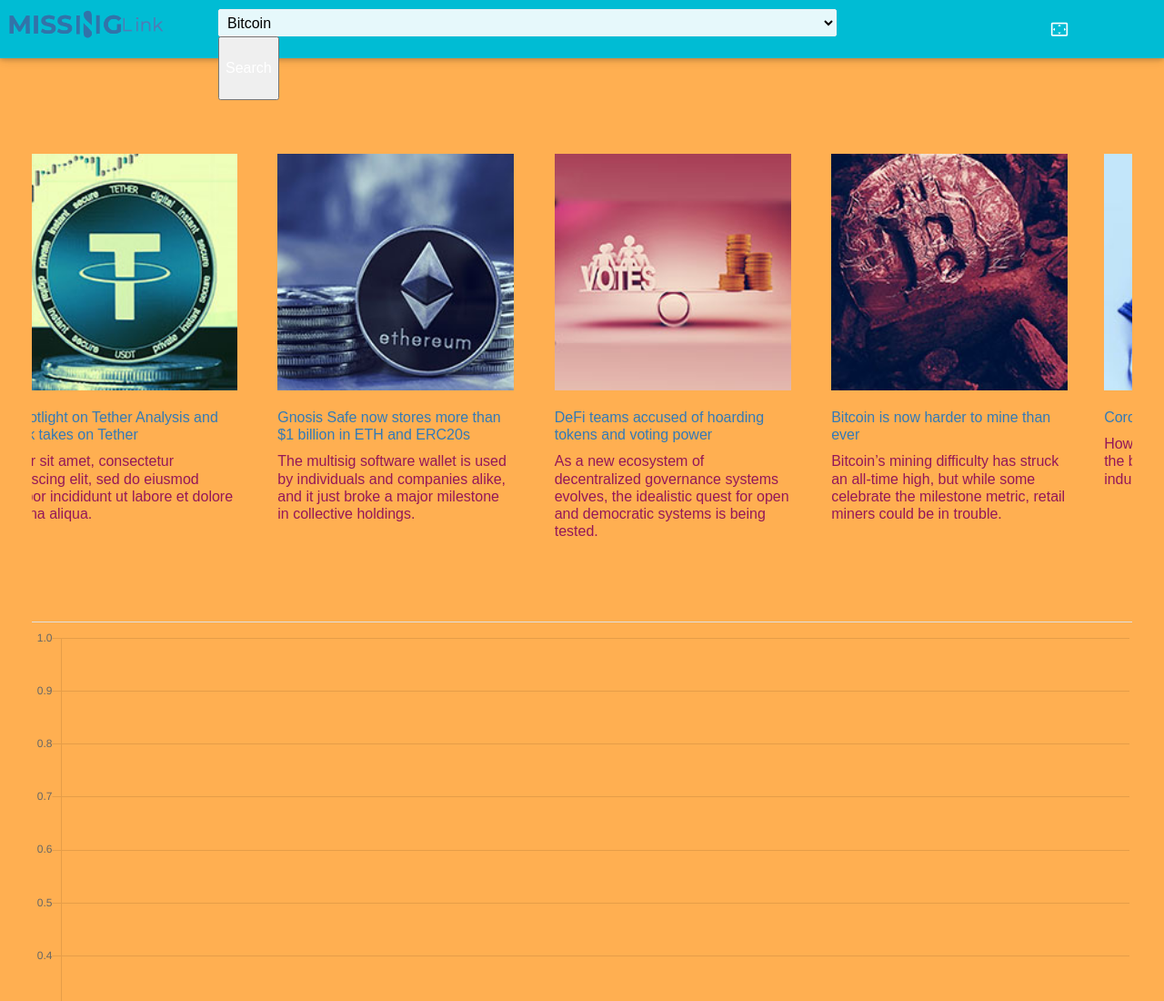
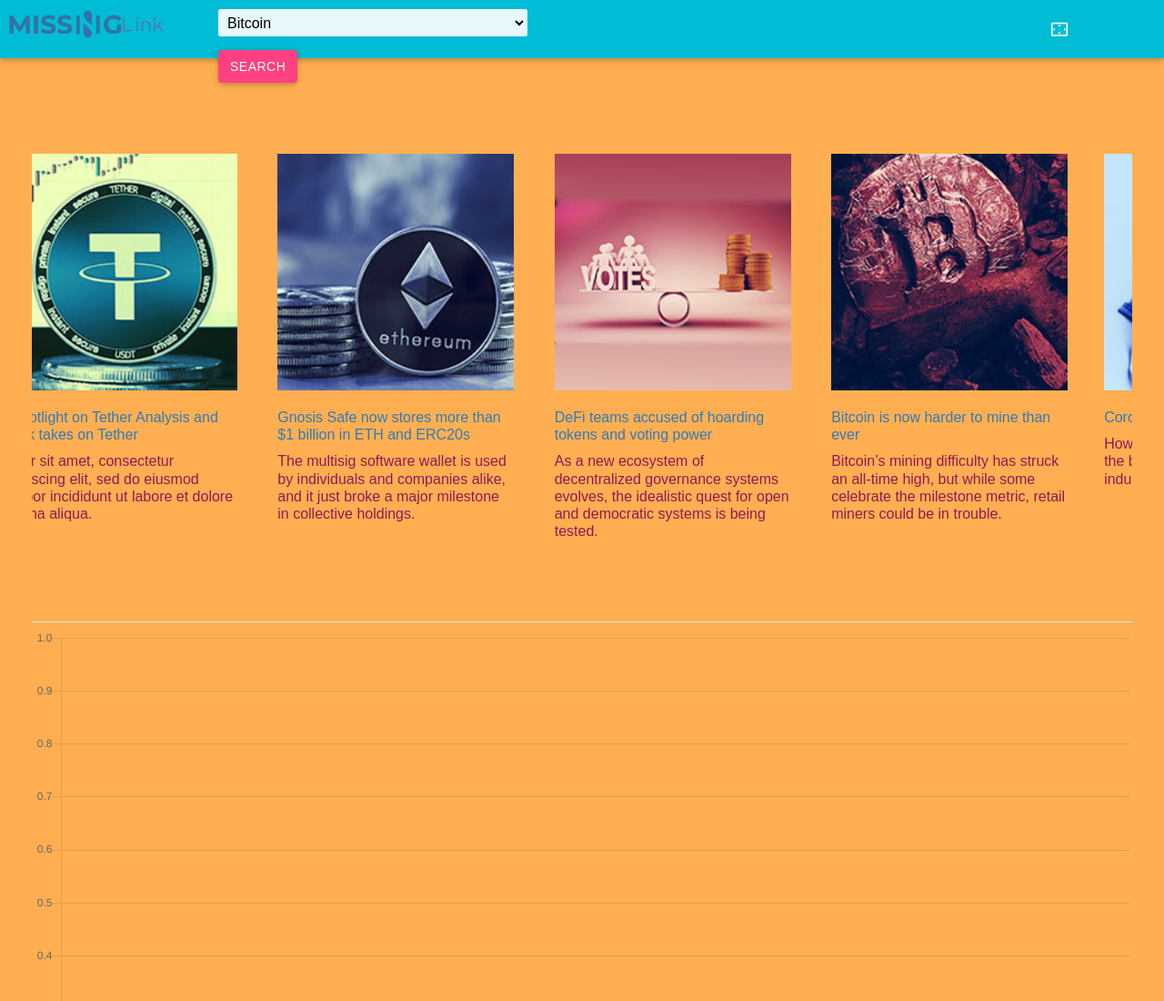
Before and after one commit to moonstripe/proj1, a plain HTML site: page index.html in a window 1280 px wide. Shown: the top 1100 px of the page at 91% size. Drawn offline with nearby package versions, Linux system fonts and the light colour scheme; no server answers; a script that the page names is missing; some icons are missing.

Commit message:
search button class

```diff
--- a/index.html
+++ b/index.html
@@ -64,7 +64,8 @@ $(window).on('load',function(){
                       <li><h1 class="logo-wrapper"><a href="#" class="brand-logo darken-1"><img src="images/missing-link-logo.png" alt="materialize logo"></a> <span class="logo-text">Missing Link</span></h1></li>
                     </ul>
                     <div class="header-search-wrapper hide-on-med-and-down">
-                        <select name="currencies" id="currencies" style="display: block; color: black">
+
+                        <select onchange="this.form.submit()" name="currencies" id="currencies" style="display: block; color: black; width: 50%">
                             <option value="BTC">Bitcoin</option>
                             <option value="LTC">Litecoin</option>
                             <option value="LINK">Chainlink</option>
@@ -76,7 +77,7 @@ $(window).on('load',function(){
                             <option value="TRX">TRON</option>
                             <option value="JST">JUST</option>
                         </select>
-                        <button type="submit" id="currencysubmit">Search</button>
+                        <button class="btn" type="submit" id="currencysubmit">Search</button>
                     </div>
                     <ul class="right hide-on-med-and-down">
                         <li><a href="javascript:void(0);" class="waves-effect waves-block waves-light toggle-fullscreen"><i class="mdi-action-settings-overscan"></i></a>
```
